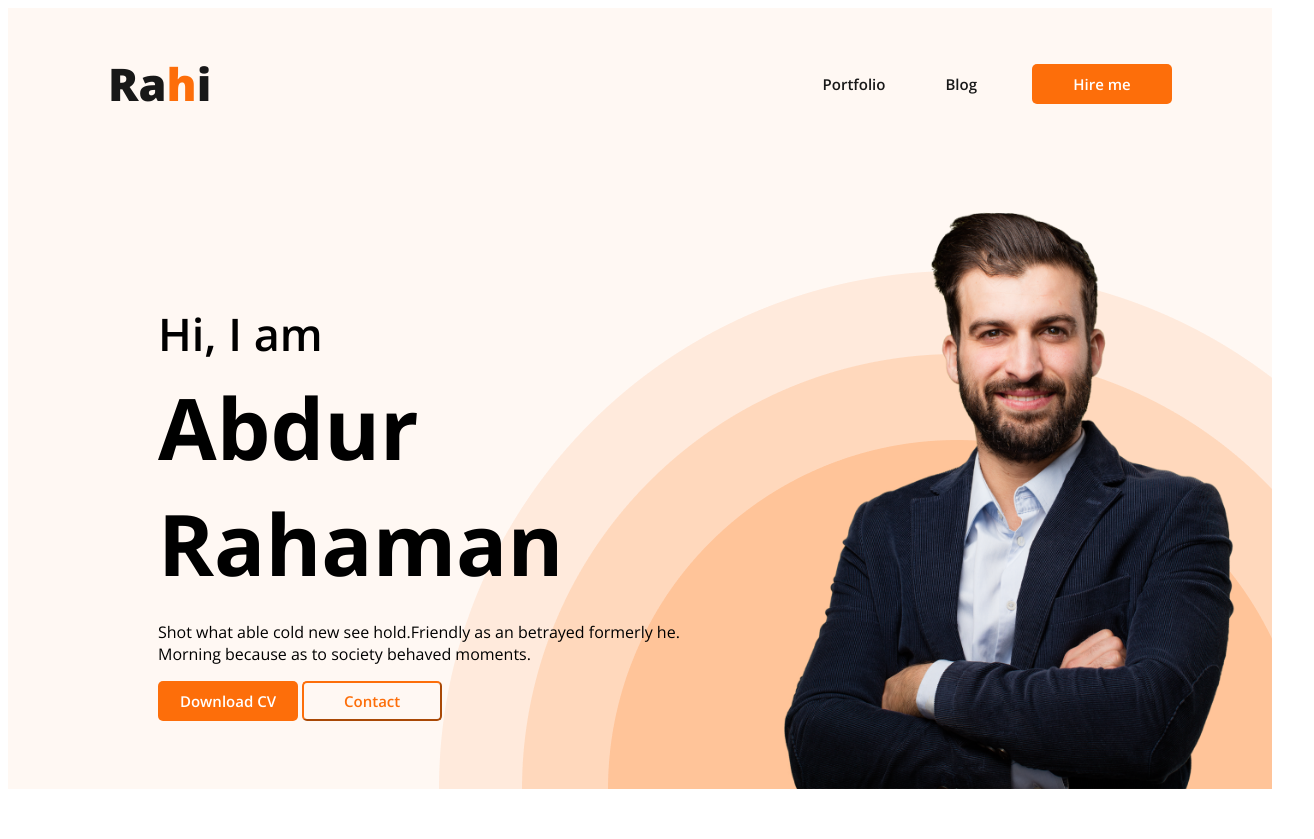
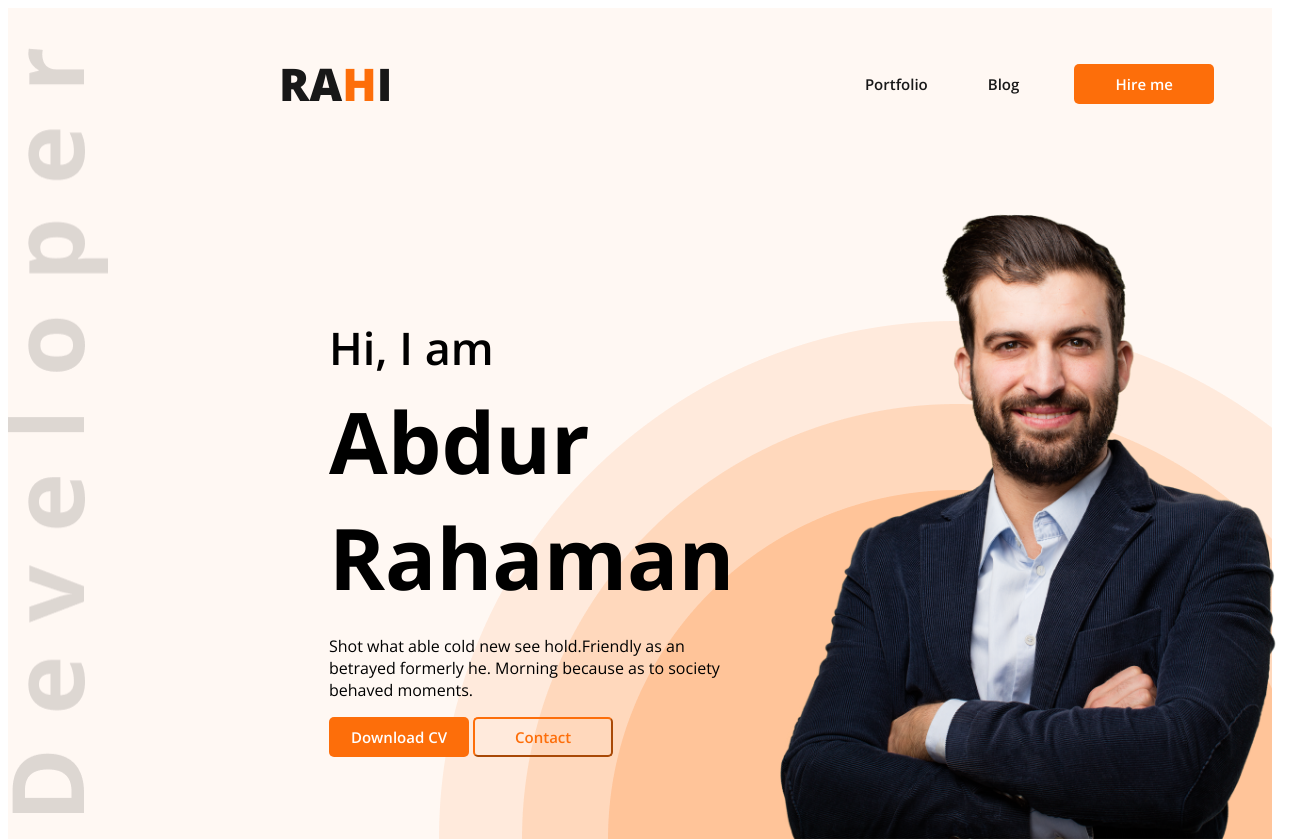
Before and after one commit to rahiInstant/portfolio_01, a plain HTML site: page index.html in a window 1280 px wide. Shown: the top 839 px of the page, 1314 px wide, since content can reach past the window. Drawn offline with nearby package versions, Linux system fonts and the light colour scheme.

Commit message:
morning commit

```diff
--- a/index.html
+++ b/index.html
@@ -11,8 +11,10 @@
   </head>
   <body>
     <header class="header">
+      <img src="./images/developer.png" alt="">
+      <div class="all-heading">
         <nav>
-        <h3 id="nav-title">Ra<span id="r">h</span>i</h3>
+          <h3 id="nav-title">RA<span id="r">H</span>I</h3>
           <ul id="nav-anchor">
             <li><a href="">Portfolio</a></li>
             <li><a href="">Blog</a></li>
@@ -37,6 +39,7 @@
             </button>
           </div>
           <img src="images/hardy.png" id="profile-pic" alt="" />
+        </div>
       </div>
     </header>
     <main>
--- a/styles/portfolio.css
+++ b/styles/portfolio.css
@@ -59,12 +59,16 @@
 
 /* header related style */
 .header {
+  display: flex;
   background: var(--color_04);
   background-image: url(../images/header_bg.png);
   background-repeat: no-repeat;
   background-position: bottom right;
 }
 
+.header > img {
+  margin: 40px 70px 25px 0px;
+}
 /* nav related style */
 
 nav {
@@ -152,8 +156,8 @@ nav {
 }
 
 #profile-pic {
-  width: 500px;
-  height: 600px;
+  width: 550px;
+  height: 650px;
 }
 
 /* main section styles */
```
Lines whose indentation alone changed are shown as unchanged.
